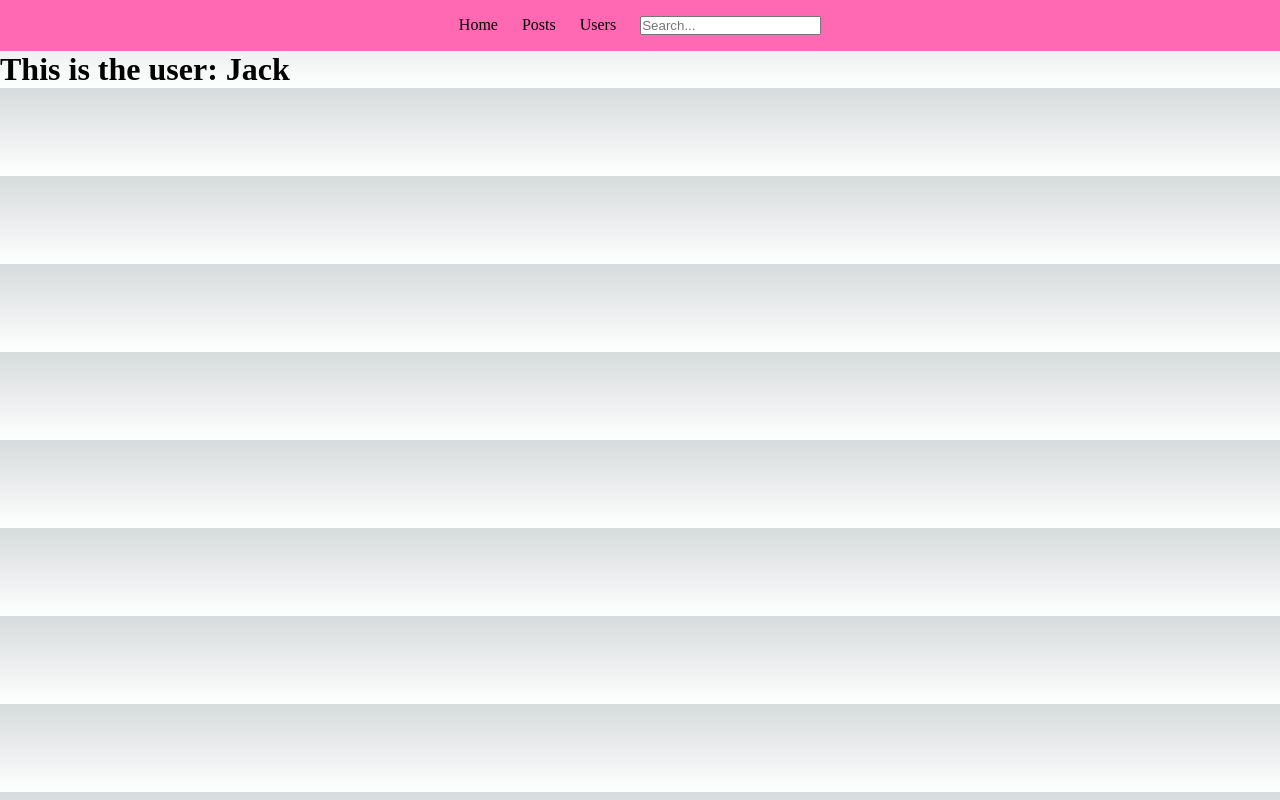
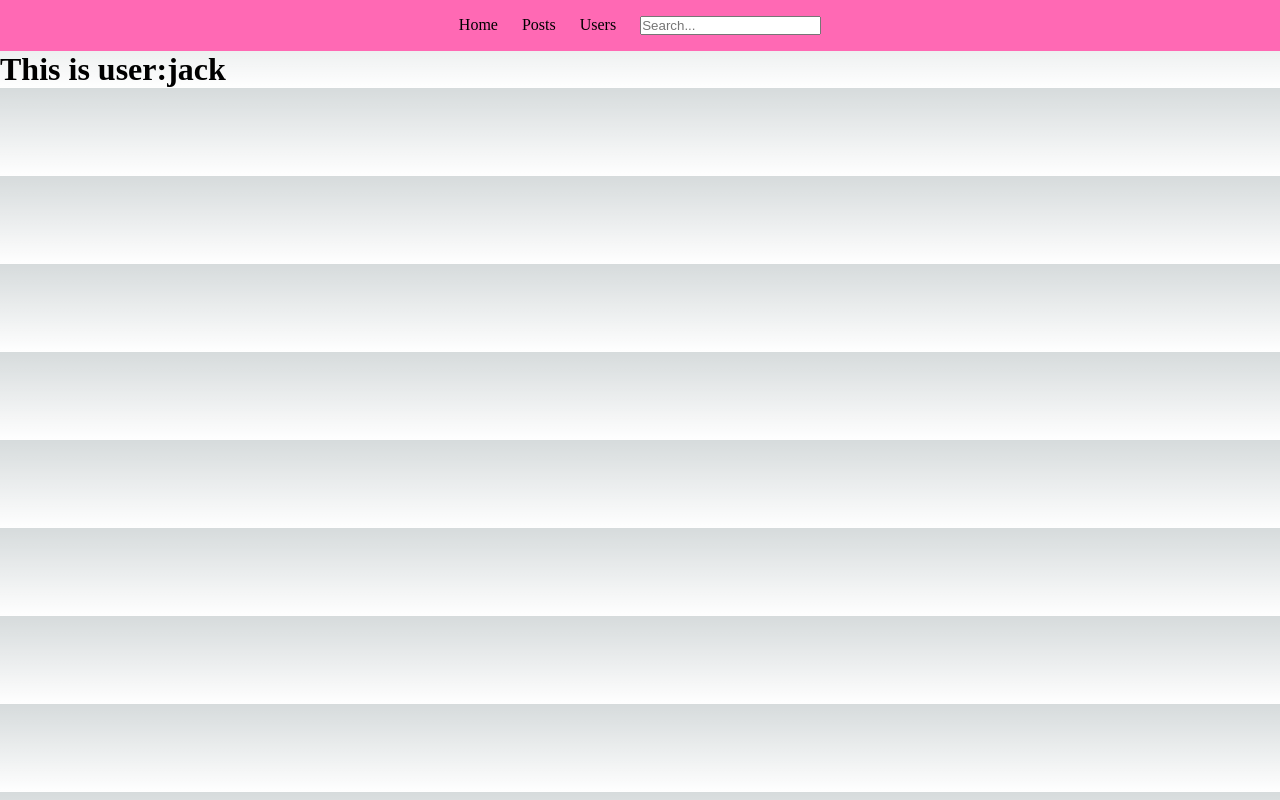
Before and after one commit to SethDimmer123/Nextjs-cc, a Next.js app: page /users/jack in a window 1280 px wide. Built offline with nearby package versions, Linux system fonts and the light colour scheme.

Commit message:
initial commit

```diff
--- /dev/null
+++ b/pages/users/[username].js
@@ -0,0 +1,11 @@
+import { useRouter } from "next/router"
+
+export default function User(){
+
+    const router = useRouter()
+    console.log(router.query)
+    const {username} = router.query
+    return(
+        <h1>This is user:{username}</h1>
+    )
+}
--- a/pages/users/jack/index.js
+++ /dev/null
@@ -1,5 +0,0 @@
-export default function Jack(){
-    return <>
-    <h1>This is the user: Jack</h1>
-    </>
-}
--- a/pages/users/jack/post1.js
+++ /dev/null
@@ -1,5 +0,0 @@
-export default function Jack(){
-    return <>
-    <h1>This is Jack Post 1</h1>
-    </>
-}
```
